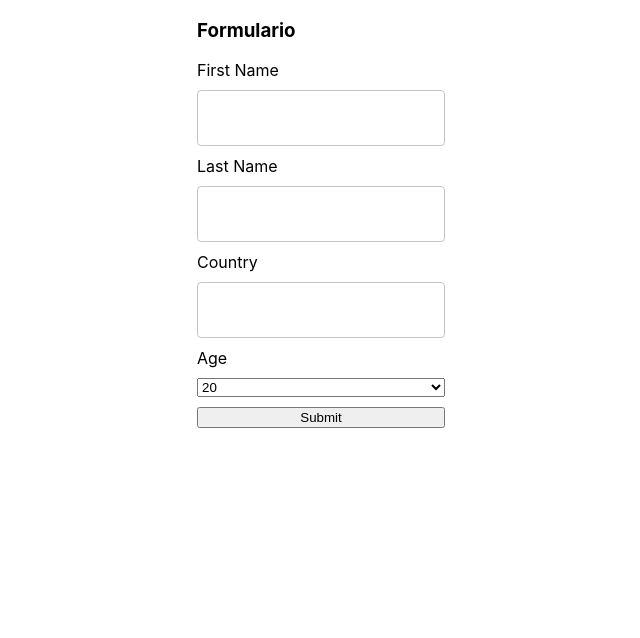
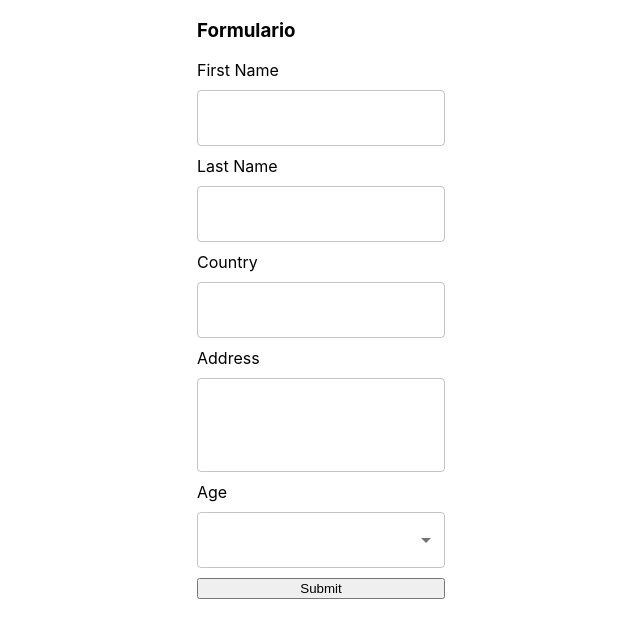
Before and after one commit to LexferRam/react-hook-form_Practice, a React (Create React App) app: page / in a window 1280 px wide. Shown: the top 638 px of the page, without its empty margins (319-959 px from the left). Built offline with nearby package versions, Linux system fonts and the light colour scheme.

Commit message:
form MUI

```diff
--- a/src/EjemploMui.js
+++ b/src/EjemploMui.js
@@ -1,5 +1,5 @@
 import React from "react";
-// import Select from "react-select";
+import Select from "react-select";
 import { useForm, Controller } from "react-hook-form";
 import Input from "@material-ui/core/Input";
 
@@ -7,7 +7,7 @@ export const EjemploMui = () => {
     const { control, handleSubmit } = useForm();
     const onSubmit = data => console.log(data);
     return (
-        <div>
+        <div style={{width:400, display:'flex', justifyContent: 'center'}}>
               <form onSubmit={handleSubmit(onSubmit)}>
       <Controller
         name="firstName"
@@ -15,7 +15,7 @@ export const EjemploMui = () => {
         defaultValue=""
         render={({ field }) => <Input {...field} />}
       />
-      {/* <Controller
+      <Controller
         name="iceCreamType"
         control={control}
         render={({ field }) => <Select
@@ -26,7 +26,7 @@ export const EjemploMui = () => {
             { value: "vanilla", label: "Vanilla" }
           ]}
         />}
-      /> */}
+      />
       <input type="submit" />
     </form>
         </div>
--- a/src/EjemploUno.js
+++ b/src/EjemploUno.js
@@ -1,11 +1,14 @@
 import React from "react";
 import { useForm } from "react-hook-form";
 import TextField from '@material-ui/core/TextField';
+import { MenuItem } from "@material-ui/core";
 
-const Input = ({label, name, register, required,error,errMessage }) => (
+const Input = ({label, name, register, required,error,errMessage, multiline }) => (
   <>
     <label>{label}</label>
     <TextField
+     multiline={multiline}
+     rows={3}
      variant="outlined"
      style={{margin:'10px 0px'}}
      {...register(name, { required })}
@@ -15,19 +18,18 @@ const Input = ({label, name, register, required,error,errMessage }) => (
   </>
 );
 
-const Select = React.forwardRef(({ onChange, onBlur, name, label }, ref) => (
+const Select = React.forwardRef(({ onChange, name, label }, ref) => (
   <>
     <label>{label}</label>
-    <select  style={{margin:'10px 0px'}} name={name} ref={ref} onChange={onChange} onBlur={onBlur}>
-      <option value="20">20</option>
-      <option value="30">30</option>
-    </select>
+    <TextField select variant="outlined" style={{margin:'10px 0px'}}  name={name} ref={ref} onChange={onChange}>
+      <MenuItem key={20} value="20">20</MenuItem >
+      <MenuItem key={30} value="30">30</MenuItem >
+    </TextField>
   </>
 ));
 
 export const EjemploUno = () => {
   const { register, handleSubmit,  formState:{errors },reset} = useForm();
-
   const onSubmit = (data,e) => {
       e.preventDefault();
       console.log(data);
@@ -48,7 +50,9 @@ export const EjemploUno = () => {
 
         <Input label="Country" name="Country" register={register} required error={errors.Country} errMessage="FirstName is reqired"/>
 
-        <Select label="Age" {...register("Age")} />
+        <Input multiline  label="Address" name="address" register={register} required error={errors.address} errMessage="Address is reqired"/>
+
+        <Select label="Age" {...register("Age")}/>
 
         <input type="submit" />
 
```
Also changed, not shown: src/index.js (+3 -6 lines).
